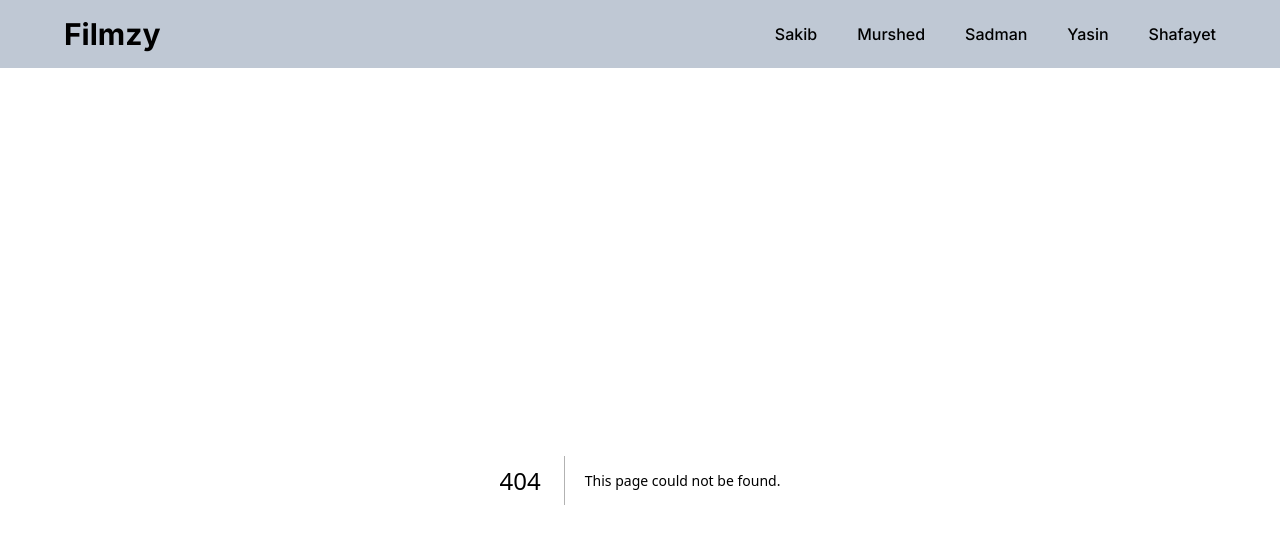
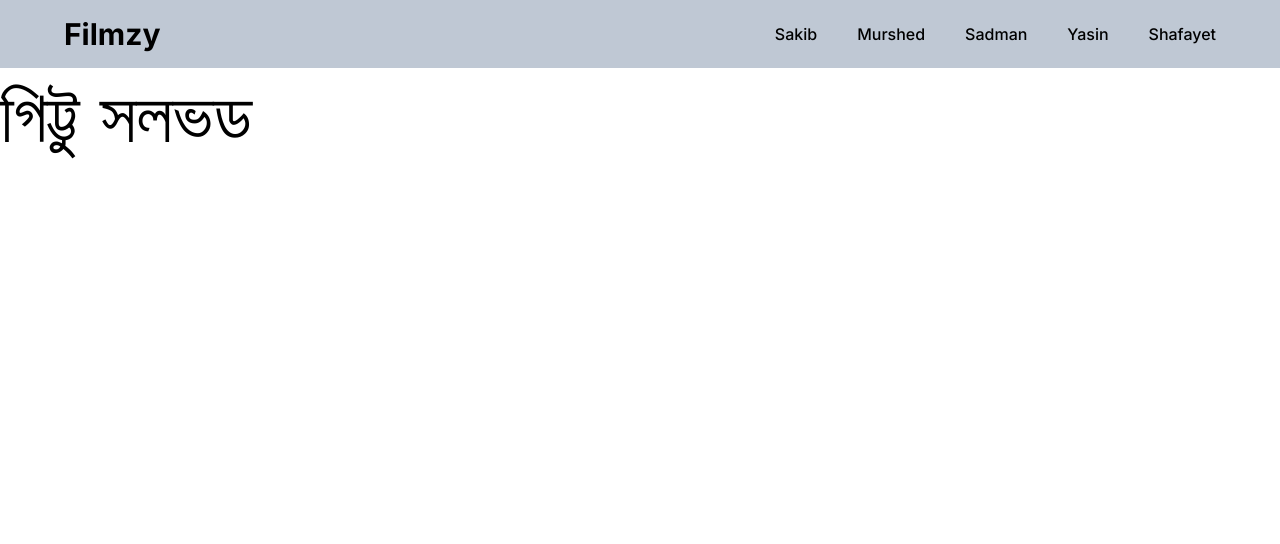
Before and after one commit to sadmanador/new_group_next_app, a Next.js app: page /morsheed-local in a window 1280 px wide. Before the commit this address had no page. Shown: the top 544 px of the page. Built offline with nearby package versions, Linux system fonts and the light colour scheme.

Commit message:
from local

```diff
--- /dev/null
+++ b/app/morsheed-local/page.tsx
@@ -0,0 +1,10 @@
+
+const Local = () => {
+  return (
+    <div>
+      <p className="text-7xl">গিট্টু সলভড </p>
+    </div>
+  );
+};
+
+export default Local;
```
